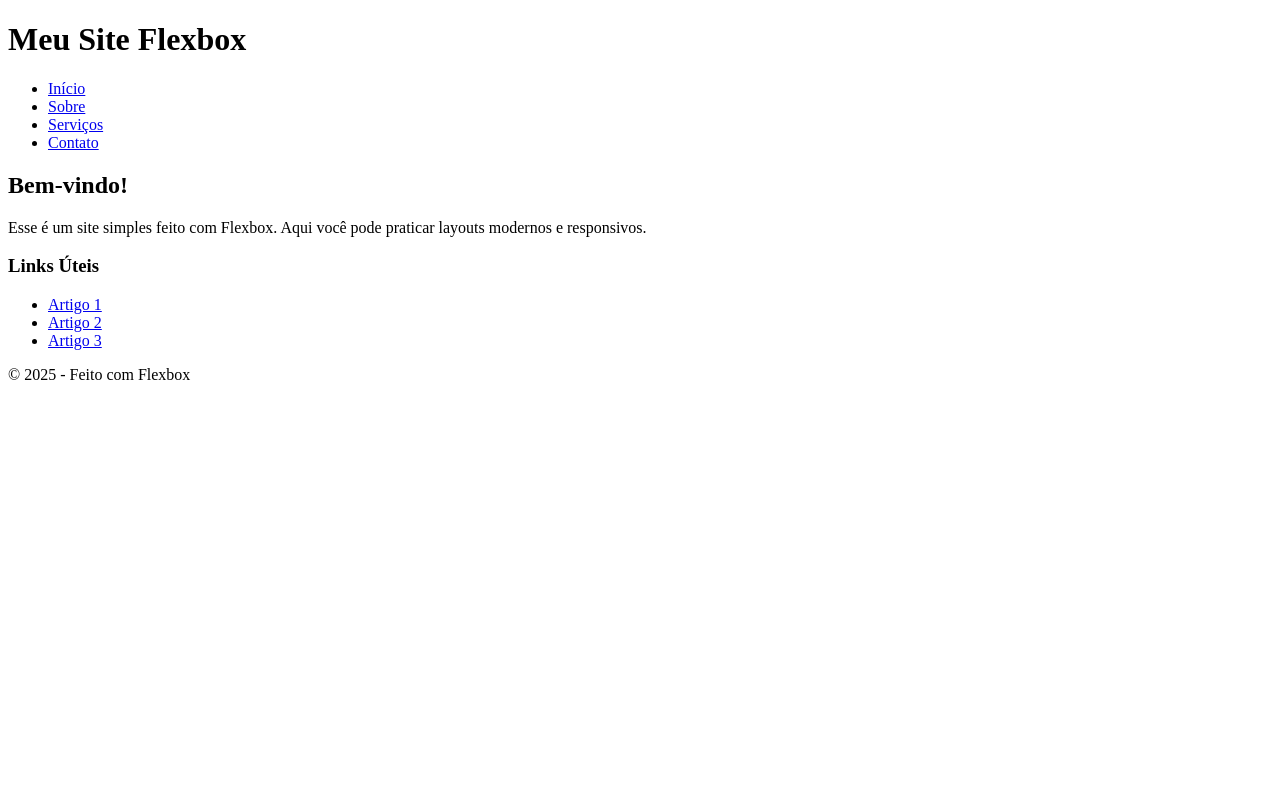
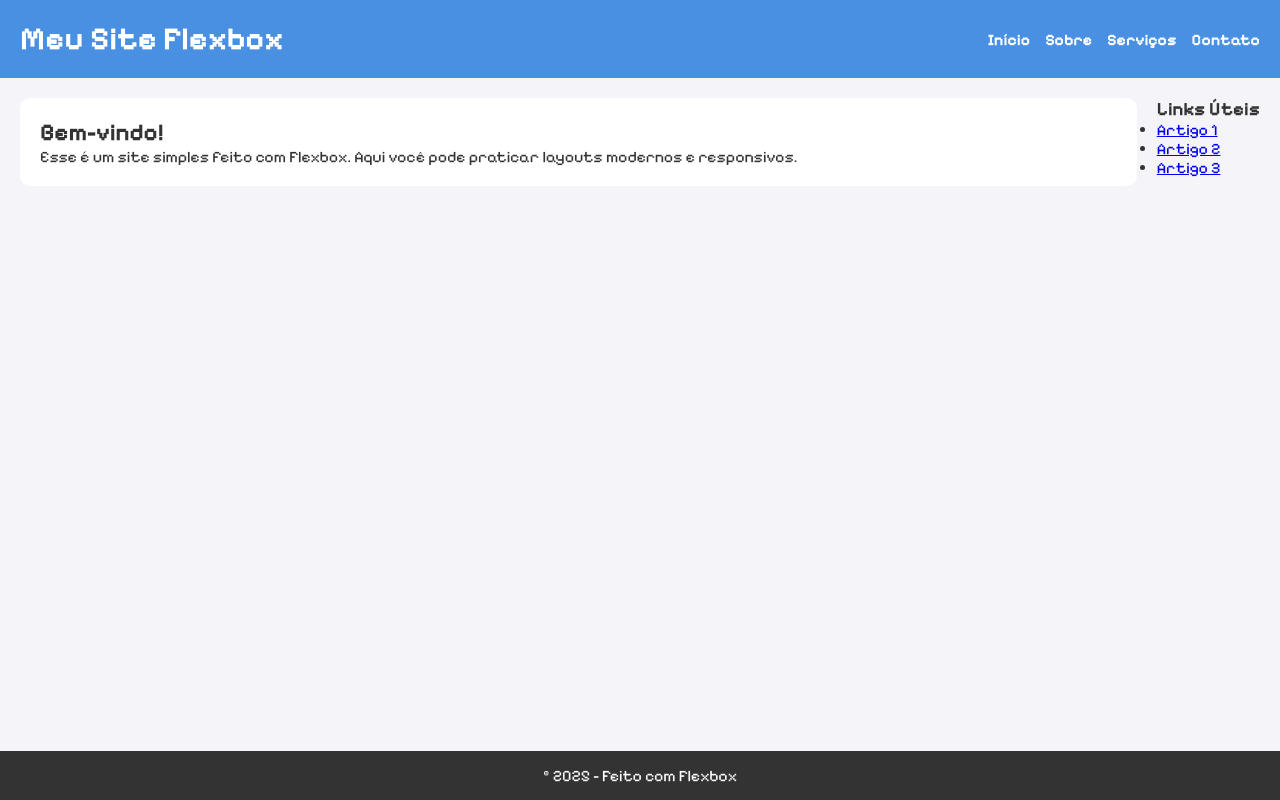
Before and after one commit to gersonnascimentu/site-flex-box, a plain HTML site: page index.html in a window 1280 px wide. Drawn offline with Linux system fonts and the light colour scheme.

Commit message:
atualização do css

```diff
--- a/css/estilos.css
+++ b/css/estilos.css
@@ -0,0 +1,61 @@
+* {
+   margin: 0;
+   padding: 0;
+   box-sizing: border-box;
+}
+
+body {
+    font-family: "Pixelify Sans", sans-serif;
+    background: #f4f4f9;
+    color: #333;
+}
+
+.header {
+    background: #4a90e2;
+    color:white;
+    padding: 20px;
+    display: flex;
+    justify-content: space-between;
+    align-items: center;
+}
+
+.menu ul {
+    list-style: none;
+    display: flex;
+    gap: 15px;
+}
+
+.menu a {
+    text-decoration: none;
+    color: white;
+    font-weight: bold;
+}
+
+.menu a:hover {
+    text-decoration: underline;
+}
+
+.main {
+    display: flex;
+    gap: 20px;
+    padding: 20px;
+}
+
+.content {
+    flex: 3;
+    background: white;
+    padding: 20px;
+    border-radius: 10px;
+}
+
+.footer {
+    background: #333;
+    color: white;
+    text-align: center;
+    padding: 15px;
+
+    position: fixed;
+    bottom: 0;
+    left: 0;
+    width: 100%;
+}
--- a/index.html
+++ b/index.html
@@ -5,6 +5,9 @@
         <meta name="viewport" content="width=device-width, initial-scale=1.0">
         <title>Site com Flexbox</title>
         <link rel="stylesheet" href="css/estilos.css">
+        <link rel="preconnect" href="https://fonts.googleapis.com">
+        <link rel="preconnect" href="https://fonts.gstatic.com" crossorigin>
+        <link href="https://fonts.googleapis.com/css2?family=Pixelify+Sans:wght@400..700&display=swap" rel="stylesheet">
     </head>
     <body>
 
```
